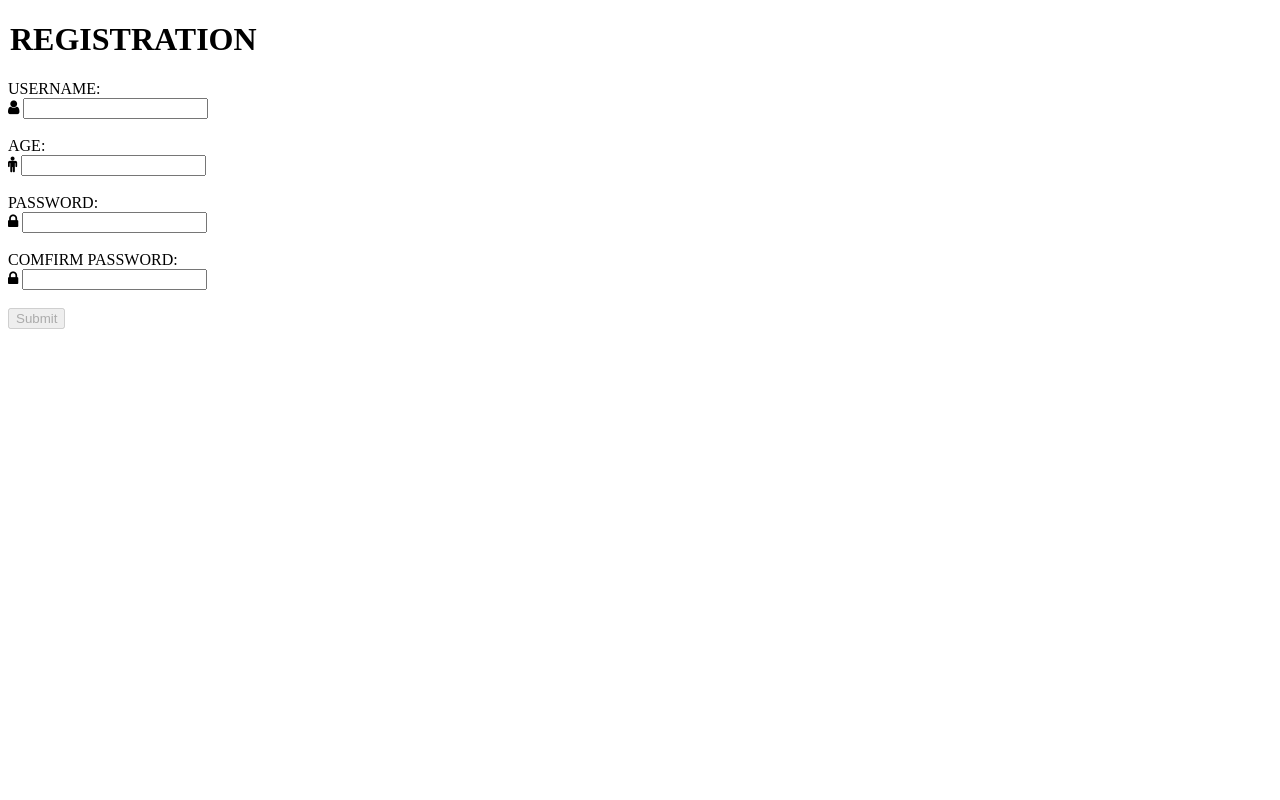
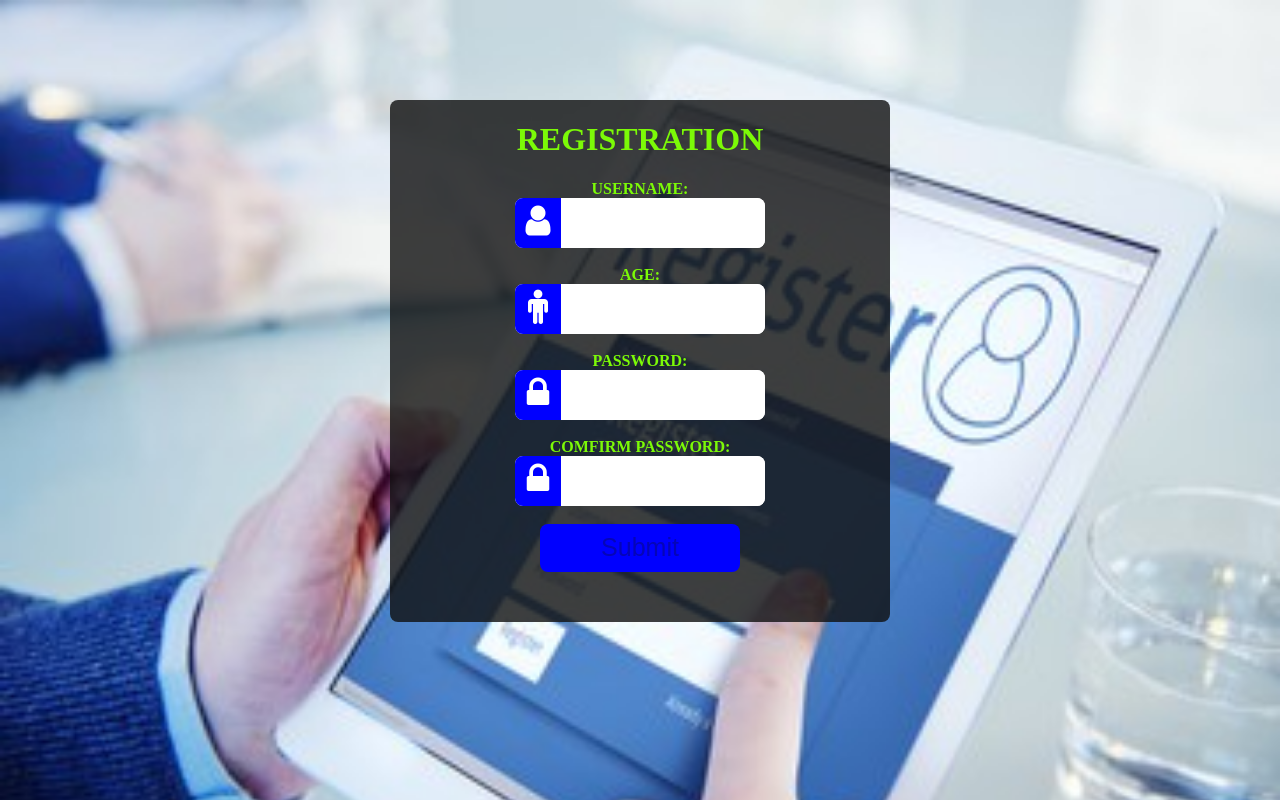
Before and after one commit to sirsuccess/formValidation, a plain HTML site: page index.html in a window 1280 px wide. Drawn offline with nearby package versions, Linux system fonts and the light colour scheme; the site is published under a folder, as on GitHub Pages, so addresses that start at the root find nothing.

Commit message:
link changes

```diff
--- a/css/style.css
+++ b/css/style.css
@@ -1,5 +1,5 @@
 body{
-    background-image: url(/img/bg.jpg);
+    background-image: url(../img/bg.jpg);
     background-repeat: no-repeat;
     background-size: cover;
     color: rgb(124, 250, 7);
--- a/index.html
+++ b/index.html
@@ -8,7 +8,7 @@
     <title>Document</title>
     <script src="https://ajax.googleapis.com/ajax/libs/jquery/3.3.1/jquery.min.js"></script>
     <link rel="stylesheet" href="https://cdnjs.cloudflare.com/ajax/libs/font-awesome/4.7.0/css/font-awesome.min.css">
-    <link rel="stylesheet" href="/css/style.css">
+    <link rel="stylesheet" href="./css/style.css">
 </head>
 
 <body>
```
